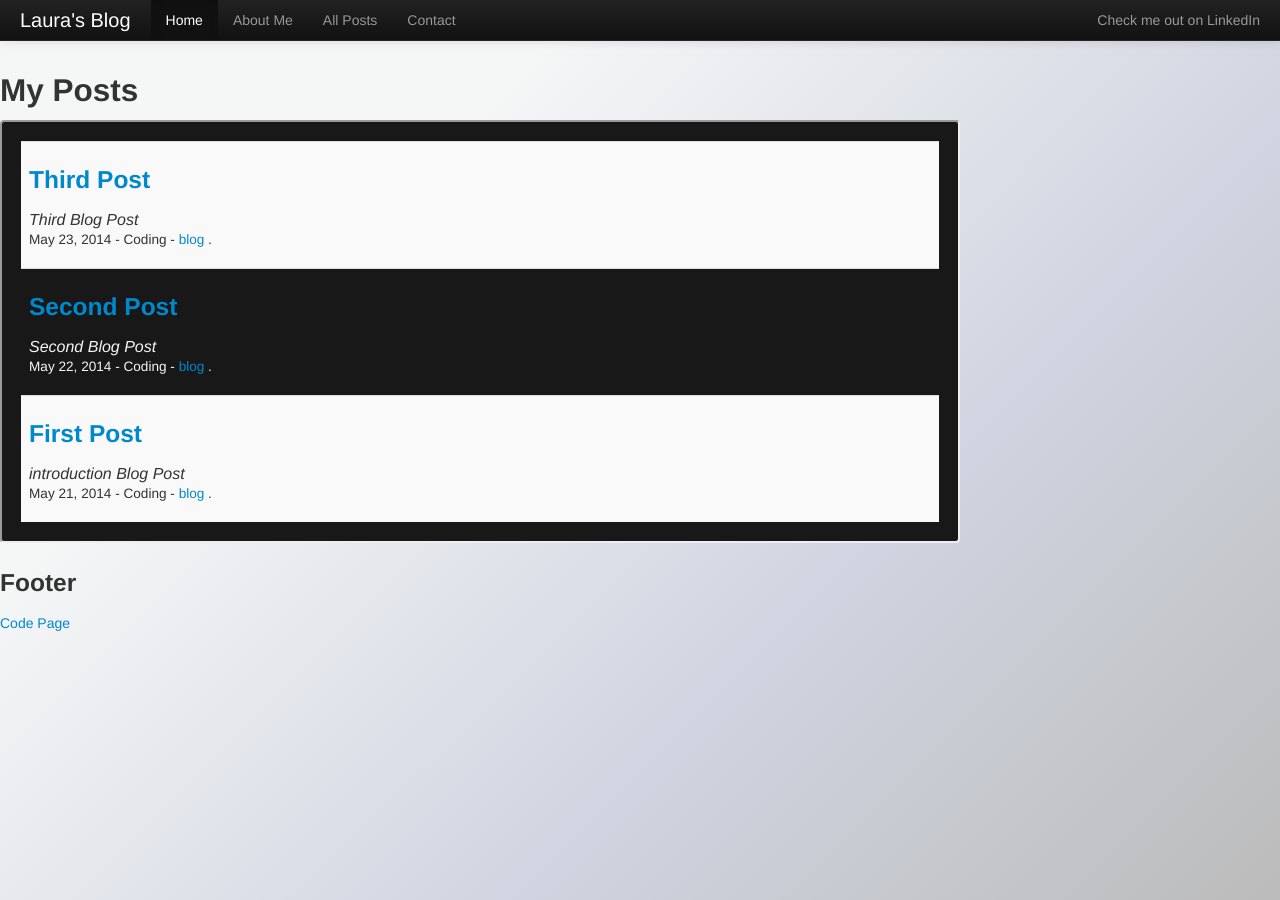
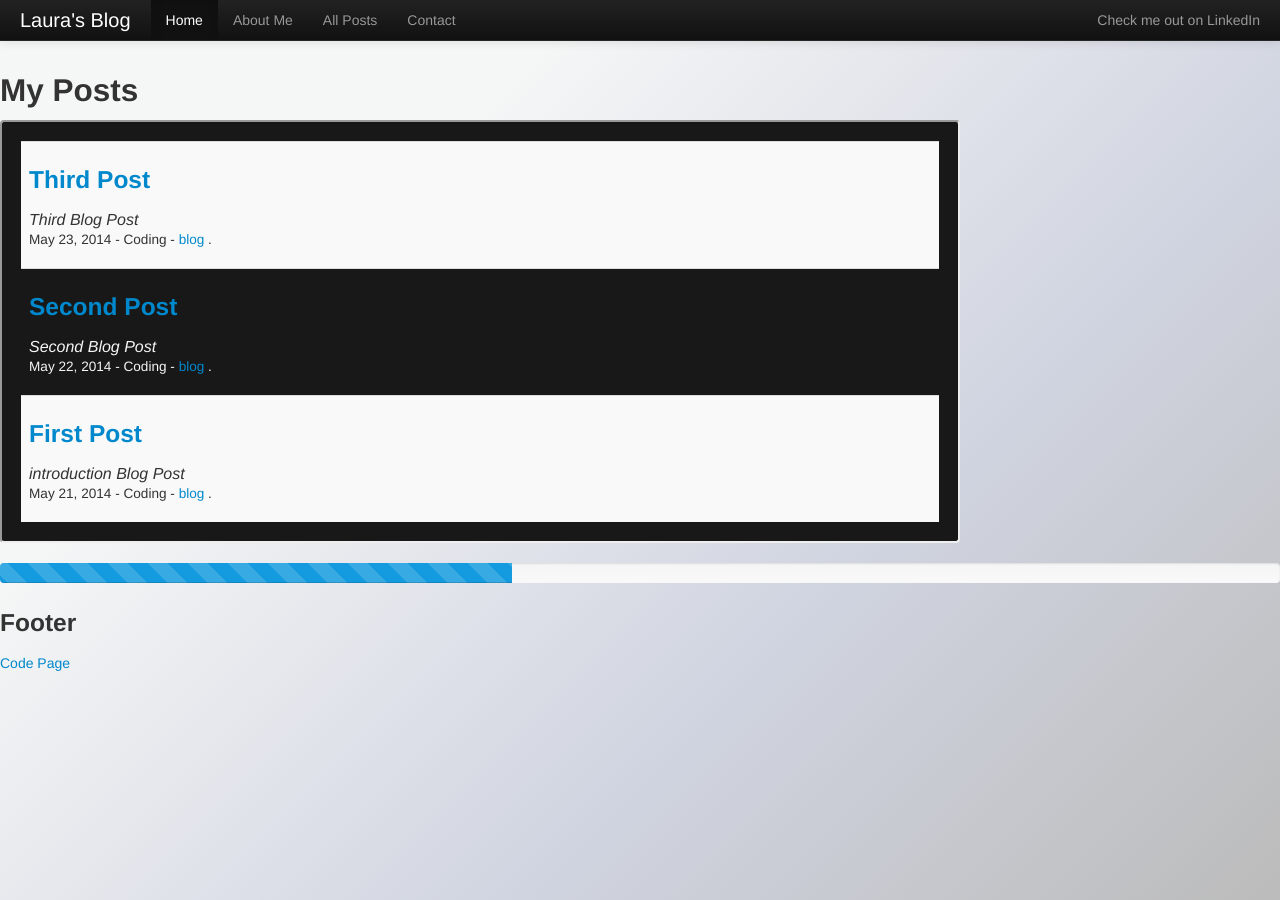
Before and after one commit to LauraR6561/Laurar6561.github.io, a Jekyll site: the page built from index.html, in a window 1280 px wide. Built offline with Jekyll 4.4.1, drawn with Linux system fonts in a browser that asks for light colours; Markdown is read by kramdown in place of the engine named in the settings.

Commit message:
testing progress bar

```diff
--- a/_layouts/layout.html
+++ b/_layouts/layout.html
@@ -16,6 +16,10 @@
     {{ content }}
   </div>
 
+   <div class="progress progress-striped active">
+      <div class="bar" style="width: 40%;"></div>
+    </div>
+
    {% include footer.html %}
 
 </body>
```
